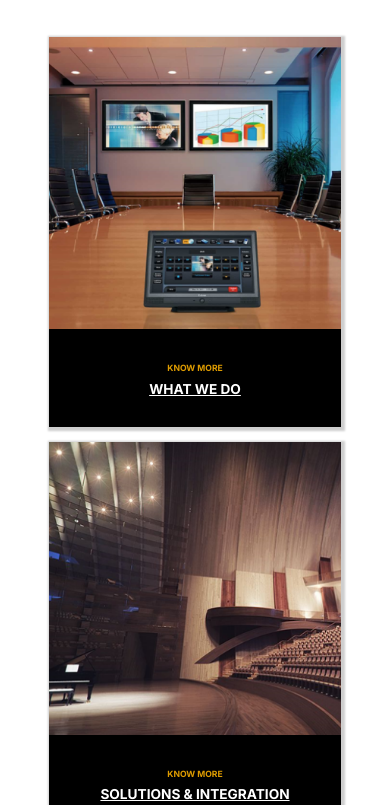
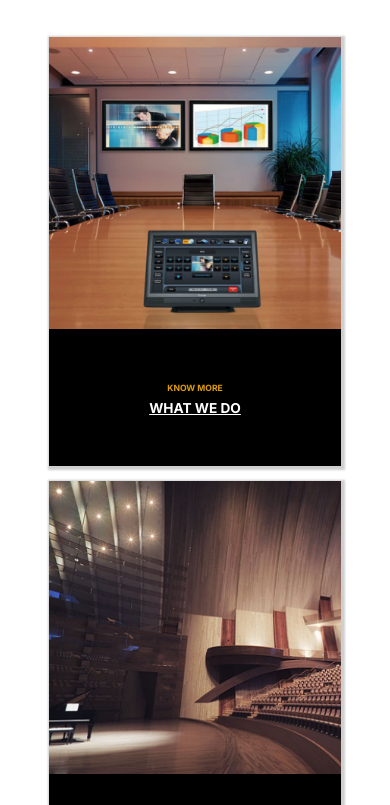
Before and after one commit to SajalSatsangi/SecureTech-AV, a plain HTML site: page about.html in a window 390 px wide. Shown: the part 297-1102 px from the top of the page. Drawn offline with Linux system fonts and the light colour scheme.

Commit message:
update about again

```diff
--- a/css/about.css
+++ b/css/about.css
@@ -147,7 +147,7 @@
     }
 
     .about-sol,.about-sol-2 {
-        height: 100vw;
+        height: 110vw;
         width: 75vw;
         box-shadow: 0.3vw 0.4vw 0.5vw 0.6vw rgba(12, 12, 12, 0.2);
     }
--- a/css/solution.css
+++ b/css/solution.css
@@ -64,3 +64,8 @@
     color: white;
     text-decoration: underline;
 }
+
+
+@media (max-width: 450px) {
+
+}
```
